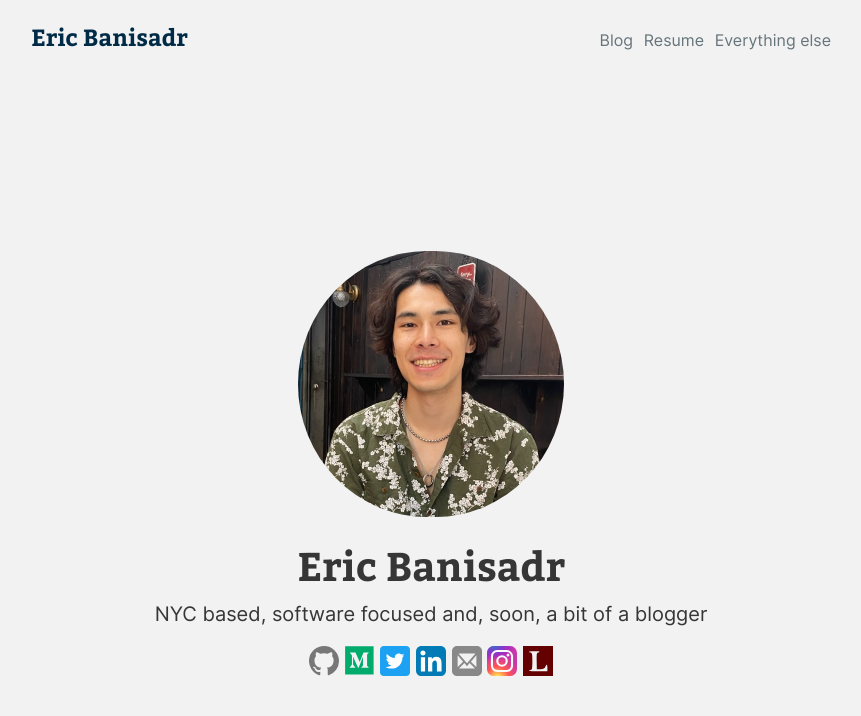
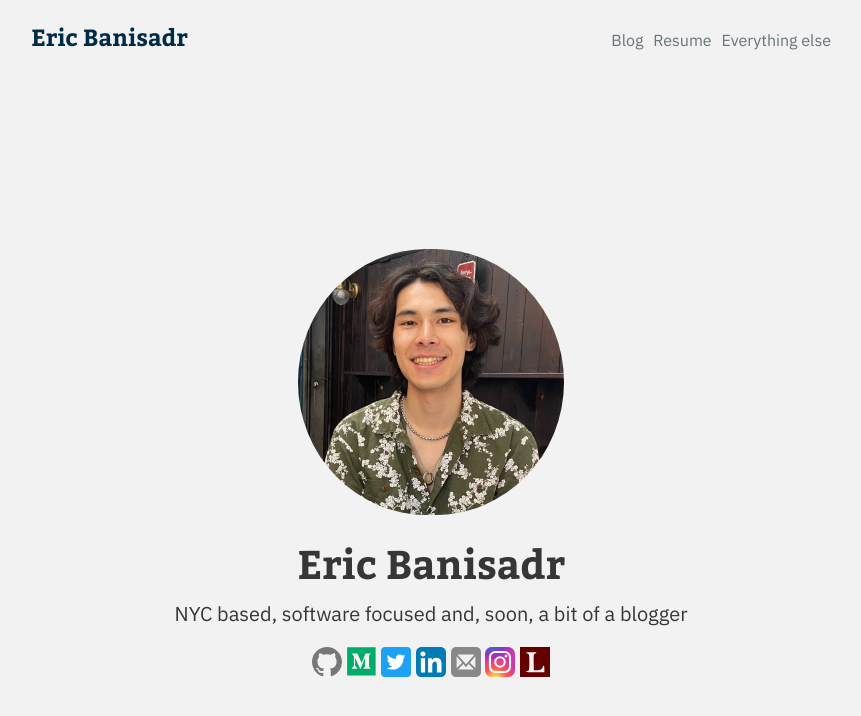
Before and after one commit to ebanisadr/ebanisadr.github.io, a Jekyll site: the page built from index.html, in a window 1280 px wide. Shown: the top 716 px of the page, without its empty margins (209-1070 px from the left). Built offline with Jekyll 4.4.1, drawn with Linux system fonts in a browser that asks for light colours.

Commit message:
Switch body font from Inter to IBM Plex Sans
Keep Inter available for the blog post about font optimization
to preserve the context of that article.

Co-Authored-By: Claude Opus 4.5 <noreply@anthropic.com>

```diff
--- a/_includes/head.html
+++ b/_includes/head.html
@@ -1,10 +1,9 @@
 <meta charset='utf-8'>
 
 <link rel='preload' href='{{ site.url }}/fonts/bitter.woff2' as='font'>
-<link rel='preload' href='{{ site.url }}/fonts/inter.woff2' as='font'>
-<link rel='preload' href='{{ site.url }}/fonts/inter-italic.woff2' as='font'>
-<link rel='prefetch' href='{{ site.url }}/fonts/inter-bold.woff2' as='font'>
-<!-- not prefetching inter-bold-italic because I'm pretty sure I don't ever use it-->
+<link rel='preload' href='{{ site.url }}/fonts/ibm-plex-sans.woff2' as='font'>
+<link rel='preload' href='{{ site.url }}/fonts/ibm-plex-sans-italic.woff2' as='font'>
+<link rel='prefetch' href='{{ site.url }}/fonts/ibm-plex-sans-bold.woff2' as='font'>
 <link id='stylesheet' rel='stylesheet' href='{{ site.url }}/stylesheet.css' />
 <meta name='viewport' content='width=device-width, initial-scale=1.0' />
 <meta name='msapplication-TileColor' content='#002730' />
--- a/stylesheet.css
+++ b/stylesheet.css
@@ -14,6 +14,39 @@
 }
 
 @font-face {
+  font-family: 'IBM Plex Sans';
+  font-weight: 400;
+  font-style: italic;
+  font-display: swap;
+  src: url('{{ site.url }}/fonts/ibm-plex-sans-italic.woff2') format('woff2');
+}
+
+@font-face {
+  font-family: 'IBM Plex Sans';
+  font-weight: 400;
+  font-style: normal;
+  font-display: swap;
+  src: url('{{ site.url }}/fonts/ibm-plex-sans.woff2') format('woff2');
+}
+
+@font-face {
+  font-family: 'IBM Plex Sans';
+  font-weight: 600;
+  font-style: italic;
+  font-display: swap;
+  src: url('{{ site.url }}/fonts/ibm-plex-sans-bold-italic.woff2') format('woff2');
+}
+
+@font-face {
+  font-family: 'IBM Plex Sans';
+  font-weight: 600;
+  font-style: normal;
+  font-display: swap;
+  src: url('{{ site.url }}/fonts/ibm-plex-sans-bold.woff2') format('woff2');
+}
+
+/* Inter font - kept for backwards compatibility */
+@font-face {
   font-family: 'Inter';
   font-weight: 400;
   font-style: italic;
@@ -23,8 +56,8 @@
 
 @font-face {
   font-family: 'Inter';
-  font-weight: normal;
-  font-style: 400;
+  font-weight: 400;
+  font-style: normal;
   font-display: swap;
   src: url('{{ site.url }}/fonts/inter.woff2') format('woff2');
 }
@@ -49,7 +82,7 @@
 
 :root {
   --title-fonts: 'Bitter', 'Palatino Linotype', Palatino, serif;
-  --body-fonts: 'Inter', 'Helvetica Neue', Helvetica, sans-serif;
+  --body-fonts: 'IBM Plex Sans', 'Helvetica Neue', Helvetica, sans-serif;
   --mono-fonts: Monaco, Consolas, monospace;
 
   /* Variables that change with theme */
```
Also changed, not shown: _blog/building-this-blog-with-jekyll.md (+10 -1 lines), fonts/ibm-plex-sans-bold-italic.woff2 (added), fonts/ibm-plex-sans-bold.woff2 (added), fonts/ibm-plex-sans-italic.woff2 (added), fonts/ibm-plex-sans.woff2 (added).
